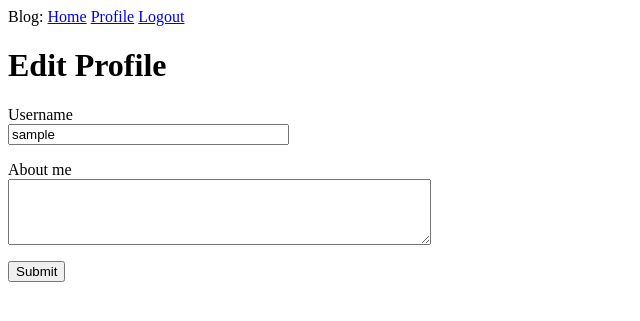
After one commit to Merch7x/Flask-Blog, a Flask app: page /edit_profile in a window 1280 px wide. The commit adds this page. Shown: the top 321 px of the page, without its empty margins (0-640 px from the left). Run offline with Flask 3, Linux system fonts and the light colour scheme; the visitor is signed in with stand-in values (Sample User, id 1); data comes from the database, SQL or seed files in the repository.

Commit message:
Enable uses to create and edit their usernames and about_me's

```diff
--- a/App/forms.py
+++ b/App/forms.py
@@ -1,6 +1,6 @@
 from flask_wtf import FlaskForm
-from wtforms import StringField, PasswordField, BooleanField, SubmitField
-from wtforms.validators import ValidationError, DataRequired, Email, EqualTo
+from wtforms import StringField, PasswordField, BooleanField, SubmitField, TextAreaField
+from wtforms.validators import ValidationError, DataRequired, Email, EqualTo, Length
 from App.models import User
 
 
@@ -34,3 +34,10 @@ class SignUpForm(FlaskForm):
         user = User.query.filter_by(email=email.data).first()
         if user is not None:
             raise ValidationError('Email already exists!')
+
+
+class EditProfileForm(FlaskForm):
+    """Enables a users profile to be set ad edited"""
+    username = StringField('Username', validators=[DataRequired()])
+    about_me = TextAreaField('About me', validators=[Length(min=0, max=140)])
+    submit = SubmitField('Submit')
--- a/App/models.py
+++ b/App/models.py
@@ -12,6 +12,9 @@ class User(UserMixin, db.Model):
     email = db.Column(db.String(120), index=True, unique=True)
     password_hash = db.Column(db.String(128))
     posts = db.relationship('Post', backref='author', lazy='dynamic')
+    about_me = db.Column(db.String(140))
+    last_seen = db.Column(
+        db.DateTime, default=datetime.utcnow)  # revisit
 
     def __repr__(self):
         return f'<user> {self.username}'
--- a/App/routes.py
+++ b/App/routes.py
@@ -1,13 +1,24 @@
 from flask import render_template, flash, redirect, url_for, request
 # from werkzeug.urls import url_parse
+from datetime import datetime
 from urllib.parse import urlparse
 from flask_login import login_user, current_user, logout_user, login_required
 from App import app, db
-from App.forms import LoginForm, SignUpForm
+from App.forms import LoginForm, SignUpForm, EditProfileForm
 from App.models import User
 
 
+# the app.before_request is ran before any request
+# against any route is ran. it allows us to not convolute
+# the codebase by adding the same lines of code to all the routes
+@app.before_request
+def before_request():
+    if current_user.is_authenticated:
+        current_user.last_seen = datetime.utcnow()
+
+
 # note: order of decorators is important- routes first
+
 @app.route("/")
 @app.route("/index")
 # protects routes from anonymous users
@@ -57,7 +68,7 @@ def logout():
     """Defines a logout route"""
     # clears the user session
     logout_user()
-    return redirect(url_for('index'))
+    return redirect(url_for('login'))
 
 
 @app.route('/SignUp', methods=['GET', 'POST'])
@@ -87,3 +98,19 @@ def user(username):
         {'author': user, 'body': 'test post #2'}
     ]
     return render_template('user.html', user=user, posts=posts)
+
+
+@app.route('/edit_profile', methods=["GET", "POST"])
+@login_required
+def edit_profile():
+    form = EditProfileForm()
+    if form.validate_on_submit():
+        current_user.username = form.username.data
+        current_user.about_me = form.about_me.data
+        db.session.commit()
+        flash('Profile Updated Successfully!')
+        return redirect(url_for('index'))
+    elif request.method == 'GET':
+        form.username.data = current_user.username
+        form.about_me.data = current_user.about_me
+    return render_template('edit_profile.html', title='Edit Profile', form=form)
--- /dev/null
+++ b/App/templates/edit_profile.html
@@ -0,0 +1,23 @@
+{% extends "base.html" %}
+
+{% block content %}
+<h1>Edit Profile</h1>
+<form action="" method="post">
+  {{ form.hidden_tag() }}
+  <p>
+    {{ form.username.label }}<br>
+    {{ form.username(size=32) }}<br>
+    {% for error in form.username.errors %}
+    <span style="color: red;">[{{ error }}]</span>
+    {% endfor %}
+  </p>
+  <p>
+    {{ form.about_me.label }}<br>
+    {{ form.about_me(cols=50, rows=4) }}<br>
+    {% for error in form.about_me.errors %}
+    <span style="color: red;">[{{ error }}]</span>
+    {% endfor %}
+  </p>
+  <p>{{ form.submit() }}</p>
+</form>
+{% endblock %}
--- a/App/templates/user.html
+++ b/App/templates/user.html
@@ -6,6 +6,11 @@
     <td><img src="{{ user.avatar(128) }}"></td>
     <td>
       <h1>User: {{ user.username }}</h1>
+      {% if user.about_me %}<p>About Me: {{ user.about_me }}</p>{% endif %}
+      {% if user.last_seen %}<p> Last seen: {{ user.last_seen }}</p>{% endif %}
+      {% if user == current_user %}
+      <p><a href="{{ url_for('edit_profile') }}">Edit your profile</a></p>
+      {% endif %}
     </td>
   </tr>
 </table>
```
